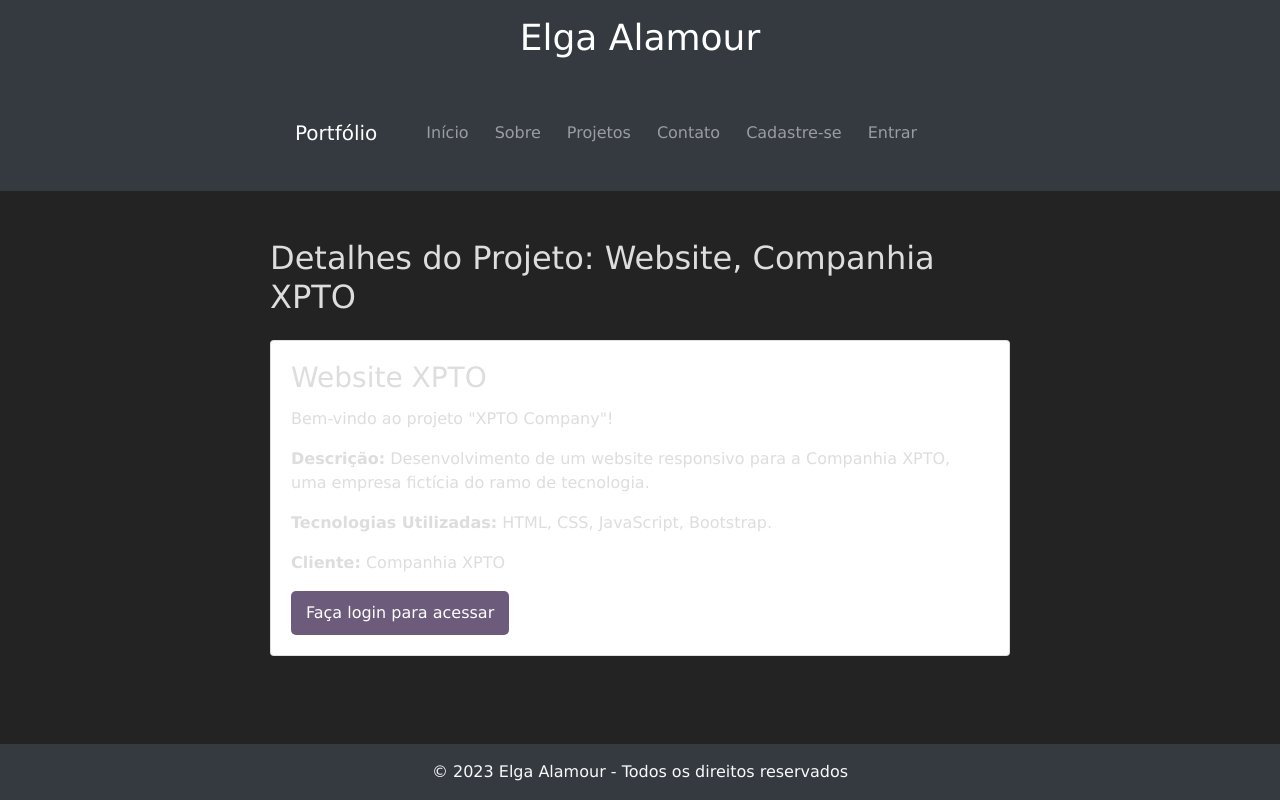
After one commit to barbo56/projeto_flask, a Flask app: page /projeto1 in a window 1280 px wide. The commit adds this page. Run offline with Flask 3, Linux system fonts and the light colour scheme; some libraries are stand-ins or nearby versions.

Commit message:
Atualização dos projetos

```diff
--- a/app/routes.py
+++ b/app/routes.py
@@ -136,3 +136,11 @@
 
     flash('Sua conta foi excluída, para acessar o sistema novamente crie um novo cadastro.')
     return redirect(url_for('cadastro'))
+
+@app.route('/projeto1')
+def projeto1():
+    return render_template('projetos/projeto1.html')
+
+@app.route('/projeto2')
+def projeto2():
+    return render_template('projetos/projeto2.html')
--- a/app/templates/base.html
+++ b/app/templates/base.html
@@ -9,6 +9,7 @@
   <!-- Icons bootstrap -->
   <link rel="stylesheet" href="https://cdn.jsdelivr.net/npm/bootstrap-icons@1.10.5/font/bootstrap-icons.css"> <!-- Icones bootstrap -->
   <link rel="stylesheet" type="text/css" href="{{url_for('static', filename='css/style.css')}}">
+  <script id="Cookiebot" src="https://consent.cookiebot.com/uc.js" data-cbid="767a6f5c-6cdd-4527-acec-110ddf7ef995" type="text/javascript" async></script>
 </head>
 <body>
   <header class="bg-dark text-light text-center py-3">
@@ -43,7 +44,7 @@
             <div class="dropdown-menu dropdown-menu-right" aria-labelledby="userDropdown">
               <h6 class="dropdown-header">Informações do Usuário</h6>
               <div class="dropdown-divider"></div>
-                <p class="dropdown-item"><strong>Nome:</strong> {{ session['nome'].capitalize() }}</p>
+                <p class="dropdown-item"><strong>Nome:</strong> {{ session['nome'] }}</p>
                 <p class="dropdown-item"><strong>Usuário:</strong> {{ session['nome_usuario'] }}</p>
                 <p class="dropdown-item"><strong>Email:</strong> {{ session['email'] }}</p>
                 <p class="dropdown-item"><strong>UF:</strong> {{ session['uf'] }}</p>
@@ -74,6 +75,8 @@
     &copy; 2023 Elga Alamour - Todos os direitos reservados
   </footer>
 
+  <script id="CookieDeclaration" src="https://consent.cookiebot.com/767a6f5c-6cdd-4527-acec-110ddf7ef995/cd.js" type="text/javascript" async></script>
+
   <!-- Incluindo o Bootstrap JS -->
   <script src="https://ajax.googleapis.com/ajax/libs/jquery/3.5.1/jquery.min.js"></script>
   <script src="https://cdnjs.cloudflare.com/ajax/libs/popper.js/1.16.0/umd/popper.min.js"></script>
--- /dev/null
+++ b/app/templates/projetos/projeto1.html
@@ -0,0 +1,23 @@
+{% extends 'base.html' %}
+
+{% block conteudo %}
+<section class="main-content">
+    <h2 class="mb-4">Detalhes do Projeto: Website, Companhia XPTO</h2>
+    <div class="card">
+        <div class="card-body">
+            <h3 class="card-title">Website XPTO</h3>
+            <p class="card-text">Bem-vindo ao projeto "XPTO Company"!</p>
+            <p><strong>Descrição:</strong> Desenvolvimento de um website responsivo para a Companhia XPTO, uma empresa fictícia do ramo de tecnologia.</p>
+            <p><strong>Tecnologias Utilizadas:</strong> HTML, CSS, JavaScript, Bootstrap.</p>
+            <p><strong>Cliente:</strong> Companhia XPTO</p>
+            <!-- Outro conteúdo do projeto aqui -->
+
+            {% if session['nome_usuario'] %}
+                <a href="{{ url_for('projeto') }}" class="btn btn-primary">Voltar à Lista de Projetos</a>
+            {% else %}
+                <a href="{{ url_for('login') }}" class="btn btn-primary">Faça login para acessar</a>
+            {% endif %}
+        </div>
+    </div>
+</section>
+{% endblock %}
```
Also changed, not shown: app/templates/projeto.html (+14 -10 lines), app/templates/projetos/projeto2.html (added, +24 -0 lines), 1 other file.
